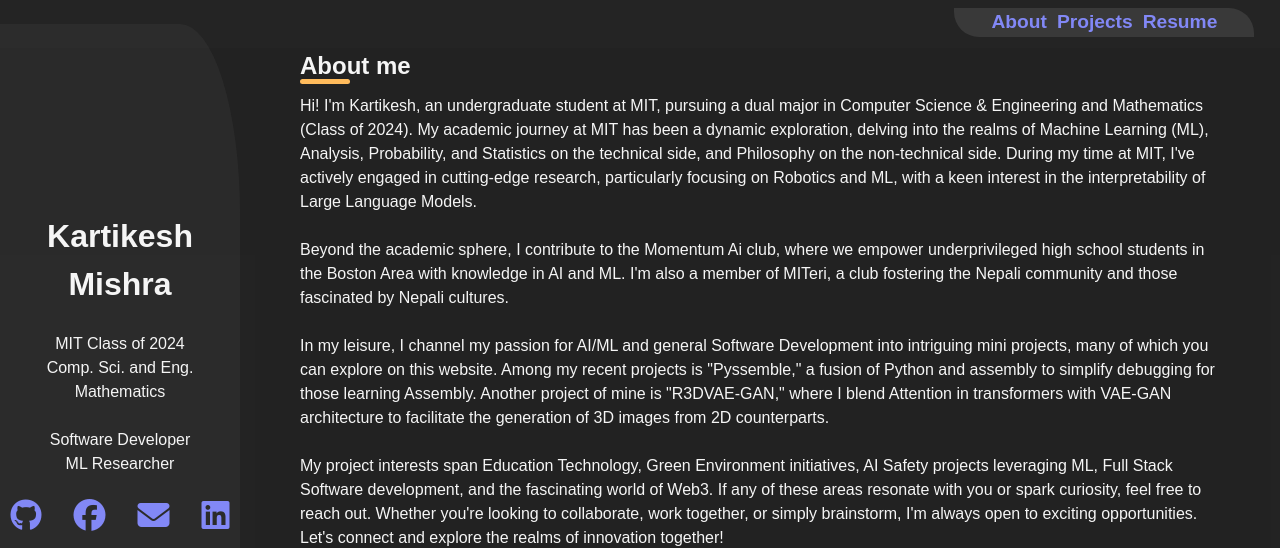
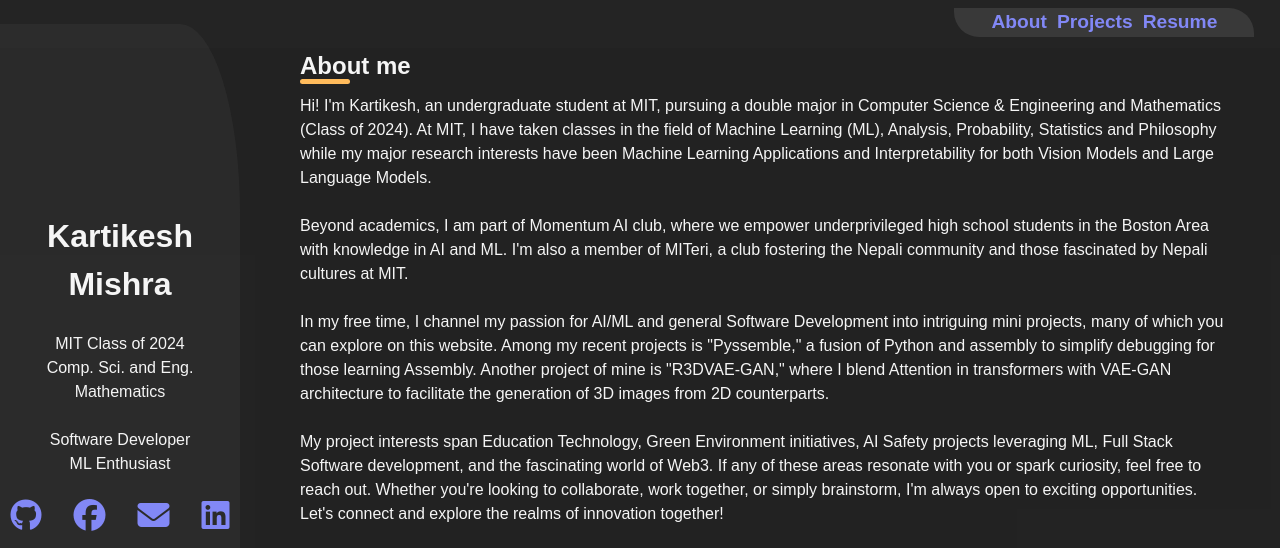
Before and after one commit to mk314k/mk314k.github.io, a React (Vite) app: page / in a window 1280 px wide. Both pictures are taken after a click on the element "Read More". Shown: the top 548 px of the page. Built offline with nearby package versions, Linux system fonts and the light colour scheme; no server answers.

Commit message:
correcting typo

```diff
--- a/src/App.tsx
+++ b/src/App.tsx
@@ -57,20 +57,20 @@ function Home(){
       <div className="container flex-vertical">
           <h2 className="section-title">About me</h2>
           <p className="about">
-            Hi! I'm Kartikesh, an undergraduate student at MIT, pursuing a dual major in Computer Science & Engineering and Mathematics (Class of 2024).
-            My academic journey at MIT has been a dynamic exploration, delving into the realms of Machine Learning (ML), Analysis, Probability, and
-            Statistics on the technical side, and Philosophy on the non-technical side. During my time at MIT, I've actively engaged in cutting-edge
-            research, particularly focusing on Robotics and ML, with a keen interest in the interpretability of Large Language Models.
+            Hi! I'm Kartikesh, an undergraduate student at MIT, pursuing a double major in Computer Science & Engineering and Mathematics (Class of 2024).
+            At MIT, I have taken classes in the field of Machine Learning (ML), Analysis, Probability, Statistics and Philosophy while my major research
+            interests have been Machine Learning Applications and Interpretability for both Vision Models and Large Language Models.
           </p><br />
           {
             isExpanded ? (
               <>
                 <p className="about">
-                  Beyond the academic sphere, I contribute to the Momentum Ai club, where we empower underprivileged high school students in the Boston Area
-                  with knowledge in AI and ML. I'm also a member of MITeri, a club fostering the Nepali community and those fascinated by Nepali cultures.
+                  Beyond academics, I am part of Momentum AI club, where we empower underprivileged high school students in the Boston Area
+                  with knowledge in AI and ML. I'm also a member of MITeri, a club fostering the Nepali community and those fascinated by Nepali cultures
+                  at MIT.
                 </p><br />
                 <p className="about">
-                  In my leisure, I channel my passion for AI/ML and general Software Development into intriguing mini projects, many of which you can explore
+                  In my free time, I channel my passion for AI/ML and general Software Development into intriguing mini projects, many of which you can explore
                   on this website. Among my recent projects is "Pyssemble," a fusion of Python and assembly to simplify debugging for those learning Assembly.
                   Another project of mine is "R3DVAE-GAN," where I blend Attention in transformers with VAE-GAN architecture to facilitate the generation of
                   3D images from 2D counterparts.
@@ -125,7 +125,7 @@ function SideBar(){
         <div className='flex-vertical'>
           <br />
           <p className='subtitle'>Software Developer</p>
-          <p className='subtitle'>ML Researcher</p>
+          <p className='subtitle'>ML Enthusiast</p>
           <SocialIcon />
           <p></p>
           <Link to="/resume">
--- a/src/portfolio.css
+++ b/src/portfolio.css
@@ -8,12 +8,12 @@
     margin-bottom: 20px;
     box-shadow: 0 2px 4px rgba(0, 0, 0, 0.1);
     width: min(300px, 70vw);
-    height: max(30vh, 400px);
+    height: max(35vh, 450px);
     background-color: #88888845;
   }
 
   .card-title {
-    font-size: 1.2em;
+    font-size: 1.3em;
     font-weight: bold;
     margin-bottom: 10px;
   }
@@ -35,7 +35,7 @@
   }
 
   .card-topic {
-    background-color: #007bff;
+    background-color: #007bff60;
     color: #fff;
     border-radius: 4px;
     padding: 4px 8px;
--- a/src/resume.tsx
+++ b/src/resume.tsx
@@ -63,7 +63,7 @@ export const resume = {
           title: "Undergraduate ML Research Assistant",
           timespan: "Nov 2022 - Aug 2023",
           company: "Tegmark Group, MIT",
-          location: "Kathmandu, Nepal",
+          location: "Cambridge, MA",
           work: [
               "Conducted an extensive analysis of activations of transformer models across layers using TransformerLens and PyTorch",
               "Investigated differential ranking algorithms and designed a probing ML classifier to identify optimal weight configurations in models for ordinal data processing",
```
